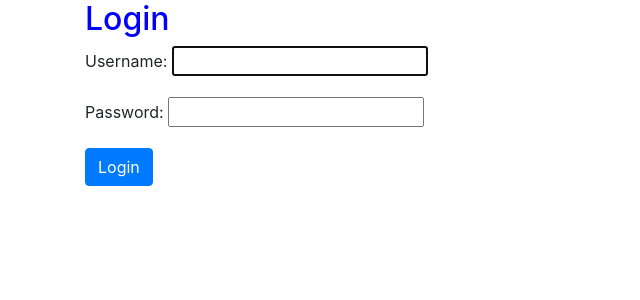
After one commit to Gwyn4744/4.MoviesSite, a Django app: page /login/ in a window 1280 px wide. The commit adds this page. Shown: the top 300 px of the page, without its empty margins (0-640 px from the left). Run offline with Django 3.2, Linux system fonts and the light colour scheme; some libraries are stand-ins or nearby versions.

Commit message:
Created the signup and login system from auth v0.0.3

```diff
--- /dev/null
+++ b/movies_site/movies/static/movies/custom.css
@@ -0,0 +1,3 @@
+h2 {
+    color: blue;
+}
--- a/movies_site/movies/templates/movies/base.html
+++ b/movies_site/movies/templates/movies/base.html
@@ -1,5 +1,6 @@
 <!doctype html>
 <html lang="en">
+{% load static %}
   <head>
     <!-- Required meta tags -->
     <meta charset="utf-8">
@@ -7,6 +8,8 @@
 
     <!-- Bootstrap CSS -->
     <link rel="stylesheet" href="https://stackpath.bootstrapcdn.com/bootstrap/4.5.2/css/bootstrap.min.css" integrity="sha384-JcKb8q3iqJ61gNV9KGb8thSsNjpSL0n8PARn9HuZOnIxN0hoP+VmmDGMN5t9UJ0Z" crossorigin="anonymous">
+    <link href="{% static 'movies/custom.css' %}" rel="stylesheet">
+      <link rel="shortcut icon" type="image/png" href="{% static 'movies/logo.png' %}">
 
     <title>Hello, world!</title>
   </head>
--- a/movies_site/movies/templates/movies/home.html
+++ b/movies_site/movies/templates/movies/home.html
@@ -1,7 +1,10 @@
 {% extends 'movies/base.html' %}
+{% load static %}
+
 
 {% block content %}
 
     <h2>HOME SWEET HOME</h2>
+    <img src="{% static 'movies/logo.png' %}">
 
 {% endblock %}
--- /dev/null
+++ b/movies_site/movies/templates/registration/login.html
@@ -0,0 +1,12 @@
+{% extends 'movies/base.html' %}
+
+{% block content %}
+    <div class="container">
+        <h2>Login</h2>
+        <form method="POST">
+            {% csrf_token %}
+            {{ form.as_p }}
+            <button type="submit" class="btn btn-primary">Login</button>
+        </form>
+    </div>
+{% endblock %}
--- a/movies_site/movies_site/urls.py
+++ b/movies_site/movies_site/urls.py
@@ -13,11 +13,17 @@ Including another URLconf
     1. Import the include() function: from django.urls import include, path
     2. Add a URL to urlpatterns:  path('blog/', include('blog.urls'))
 """
-from django.contrib import admin
+from django.contrib import admin, auth
+from django.contrib.auth import views as auth_views
 from django.urls import path
 from movies import views
 
 urlpatterns = [
     path('admin/', admin.site.urls),
-    path('', views.home, name='home')
+    path('', views.home, name='home'),
+
+    # Auth
+    path('signup/', views.SignUpView.as_view(), name='signupview'),
+    path('login/', auth_views.LoginView.as_view(), name='loginview'),
+    path('logout/', auth_views.LogoutView.as_view(), name='logoutview'),
 ]
```
Also changed, not shown: movies_site/movies/templates/registration/signupview.html (added, +12 -0 lines), movies_site/movies/views.py (+8 -1 lines), movies_site/movies/static/movies/logo.png (added), movies_site/movies/static/movies/rpi.png (added).
